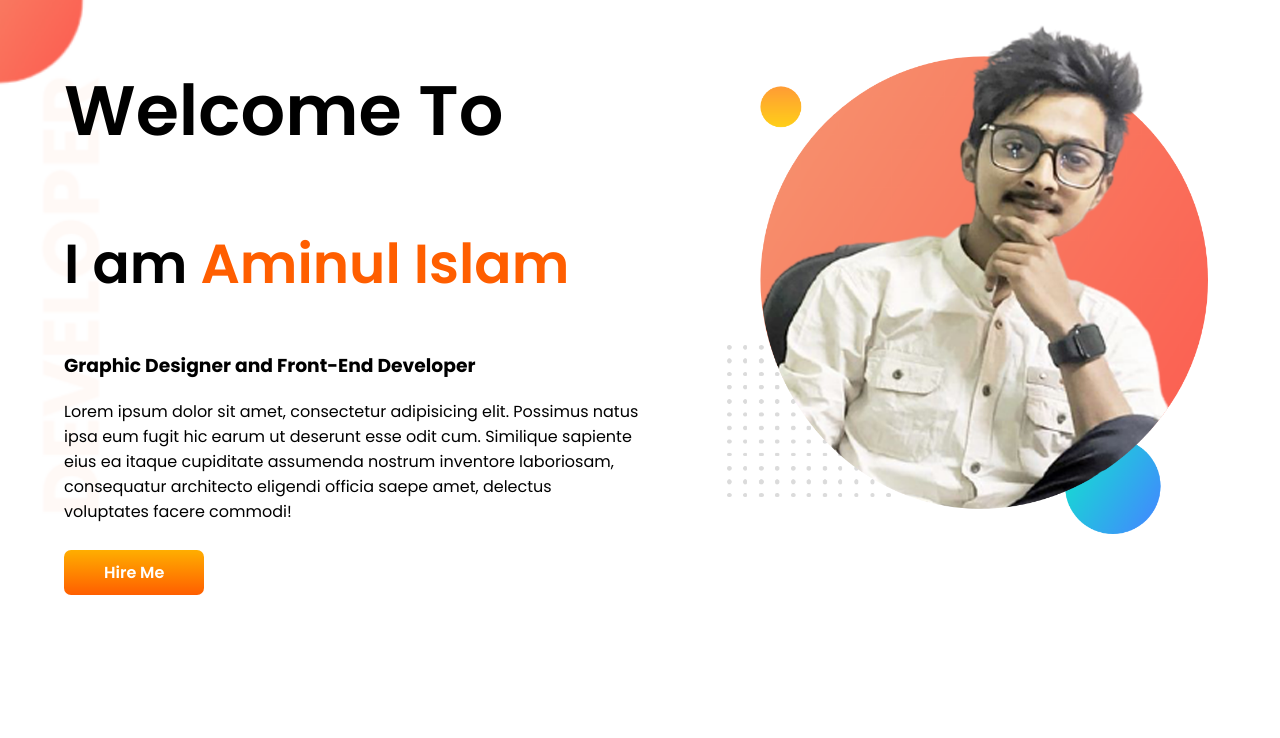
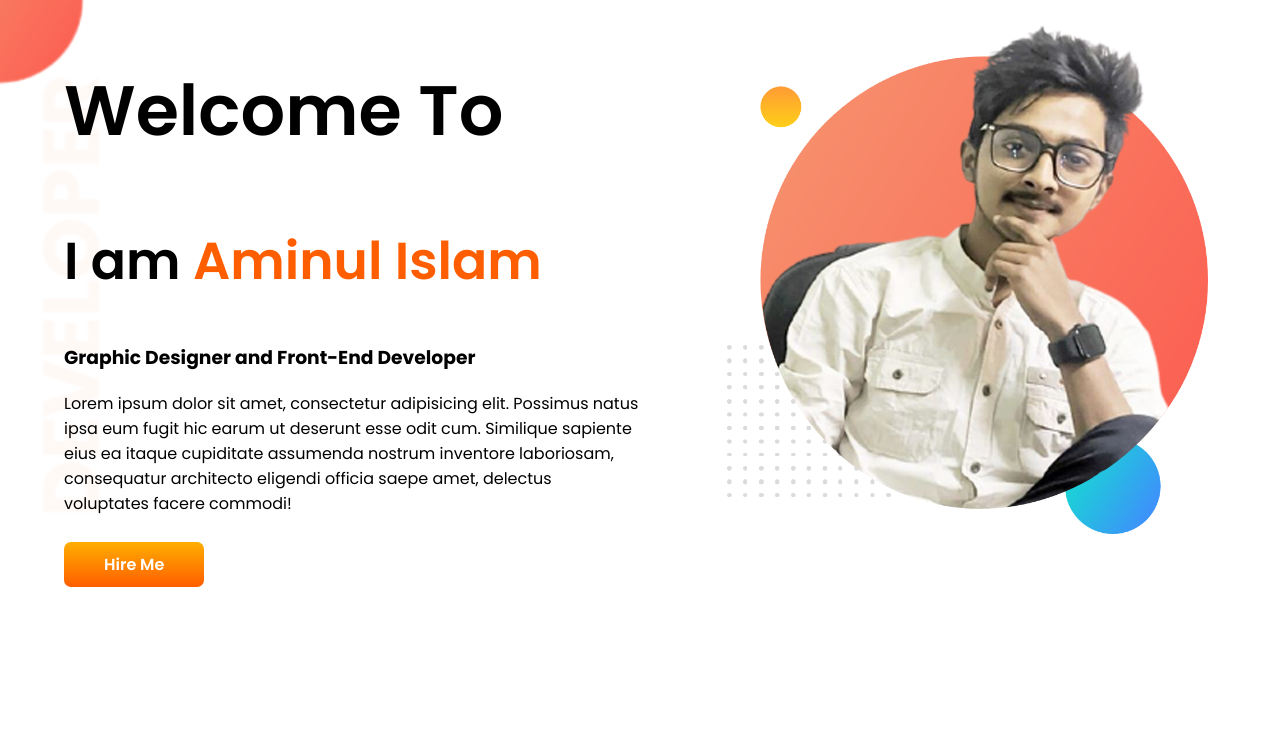
Before and after one commit to mdaminul1024/practice-portfolio-hero, a plain HTML site: page index.html in a window 1280 px wide. Shown: the top 738 px of the page. Drawn offline with Linux system fonts and the light colour scheme.

Commit message:
new added

```diff
--- a/index.css
+++ b/index.css
@@ -29,7 +29,7 @@ section {
 }
 
 .head-h1 {
-   font-size: 55px;
+   font-size: 52px;
 }
 
 .hire-me {
```
